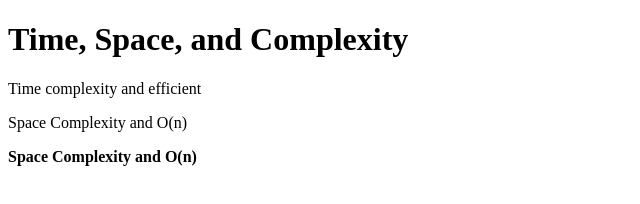
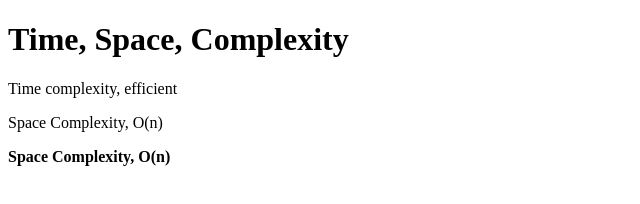
Before and after one commit to acciojob/time-and-space-complexity-durgaprasad1719, a website: page main.html in a window 1280 px wide. Shown: the whole page, without its empty margins (0-640 px from the left). Drawn offline with Linux system fonts and the light colour scheme.

Commit message:
created a submission

```diff
--- a/main.html
+++ b/main.html
@@ -7,10 +7,10 @@
 </head>
 
 <body>
-	<h1>Time, Space, and Complexity</h1>
-	<p>Time complexity and efficient</p>
-	<p>Space Complexity and O(n)</p>
-	<p><b>Space Complexity and O(n)</b></p>
+	<h1>Time, Space, Complexity</h1>
+	<p>Time complexity, efficient</p>
+	<p>Space Complexity, O(n)</p>
+	<p><b>Space Complexity, O(n)</b></p>
 	<!-- the entire body must be written by student -->
     <script type="text/javascript" src="./script.js">
 </script>
```
